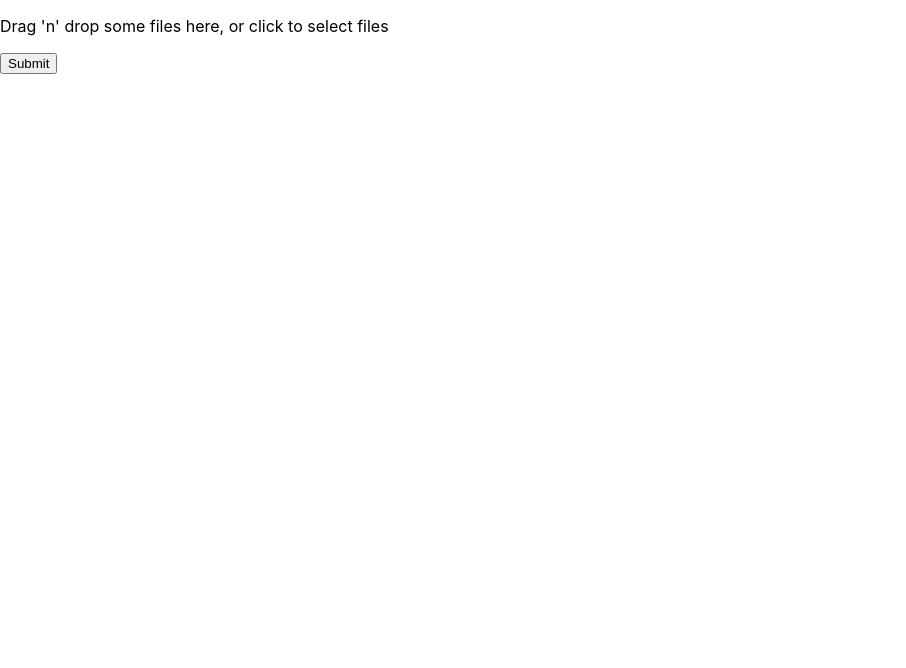
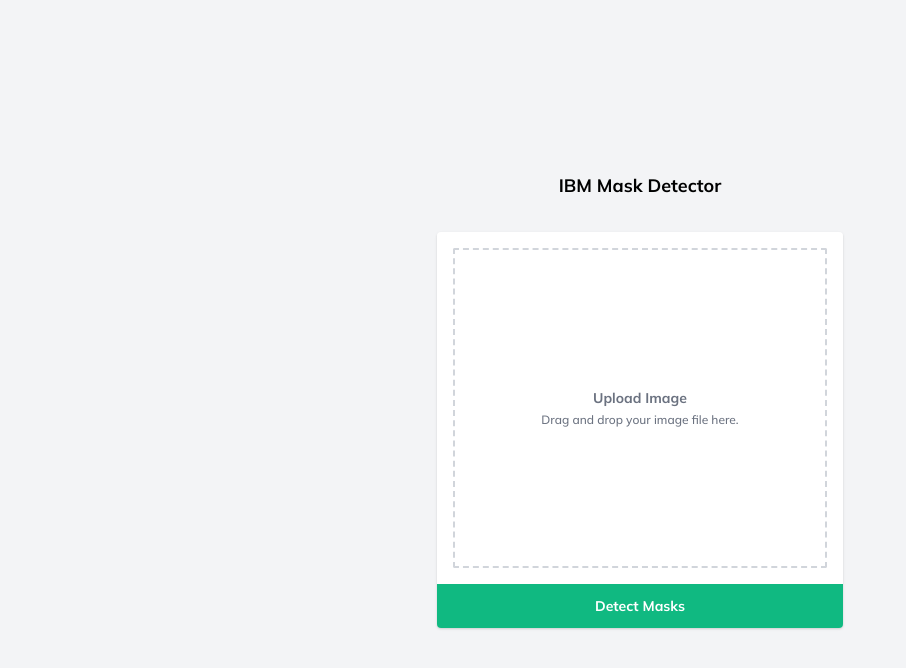
Before and after one commit to alimtegar/ibm-mask-detector, a React (Create React App) app: page / in a window 1280 px wide. Shown: the top 668 px of the page, without its empty margins (0-906 px from the left). Built offline with nearby package versions, Linux system fonts and the light colour scheme.

Commit message:
Styling the Uploader component

```diff
--- /dev/null
+++ b/craco.config.js
@@ -0,0 +1,10 @@
+module.exports = {
+    style: {
+        postcss: {
+            plugins: [
+                require('tailwindcss'),
+                require('autoprefixer'),
+            ],
+        },
+    },
+}
--- a/server.js
+++ b/server.js
@@ -30,7 +30,7 @@
         files['images_file'].map((file) => {
             imagesFile.push({
                 data: fs.createReadStream(file.path),
-                contentType: 'image/jpeg',
+                contentType: file.headers['content-type'],
             });
 
             return false;
@@ -40,19 +40,15 @@
             imagesFile: imagesFile,
             collectionIds: [process.env.IBM_COLLECTION_ID],
             features: ['objects'],
-            threshold: 0.2,
+            threshold: req.query.treshold,
         };
 
         visualRecognition.analyze(params)
             .then(response => {
-                console.log(JSON.stringify(response.result, null, 2));
-
                 res.json(response.result);
             })
-            .catch(err => {
-                console.log('error: ', err);
-
-                res.json(err);
+            .catch(error => {
+                res.json(error);
             });
     });
 
--- a/src/App.js
+++ b/src/App.js
@@ -1,11 +1,11 @@
 import { useState } from 'react';
 import axios from 'axios';
-
 
 import Uploader from './components/Uploader';
 
 const App = () => {
     const [imagesFile, setImagesFile] = useState([]);
+    const treshold = 0.2;
 
     const analyzeImages = () => {
         let formData = new FormData();
@@ -14,27 +14,32 @@
 
         axios({
             method: 'post',
-            url: 'http://localhost:5000/analyze-images',
+            url: 'http://localhost:5000/analyze-images?treshold=' + treshold,
             data: formData,
             headers: { 'Content-Type': 'multipart/form-data' }
         })
-            .then(function (response) {
-                //handle success
+            .then((response) => {
                 console.log(response);
             })
-            .catch(function (response) {
-                //handle error
-                console.log(response);
+            .catch((error) => {
+                console.log(error);
             });
     };
 
     return (
-        <div className="App">
-            <Uploader setImagesFile={setImagesFile} />
+        <div>
+            <div className="flex flex-col justify-center items-center bg-gray-100 p-8 w-screen h-screen">
+                <h1 className="font-bold text-lg mb-8">
+                    IBM Mask Detector
+                </h1>
+                <div className="w-1/3 shadow rounded overflow-hidden">
+                    <Uploader setImagesFile={setImagesFile} />
 
-            <button onClick={() => analyzeImages()}>
-                Submit
-            </button>
+                    <button onClick={() => analyzeImages()} className="bg-green-500 w-full text-white text-sm font-bold px-4 py-3">
+                        Detect Masks
+                    </button>
+                </div>
+            </div>
         </div>
     );
 }
--- /dev/null
+++ b/src/assets/css/style.css
@@ -0,0 +1,5 @@
+@import url('https://fonts.googleapis.com/css2?family=Mulish:wght@500;700&display=swap');
+
+html {
+    font-family: 'Mulish', sans-serif;
+}
--- a/src/components/Uploader.js
+++ b/src/components/Uploader.js
@@ -4,19 +4,11 @@
 const thumbsContainer = {
     display: 'flex',
     flexDirection: 'row',
-    flexWrap: 'wrap',
-    marginTop: 16
+    flexWrap: 'wrap'
 };
 
 const thumb = {
     display: 'inline-flex',
-    borderRadius: 2,
-    border: '1px solid #eaeaea',
-    marginBottom: 8,
-    marginRight: 8,
-    width: 100,
-    height: 100,
-    padding: 4,
     boxSizing: 'border-box'
 };
 
@@ -28,8 +20,6 @@
 
 const img = {
     display: 'block',
-    width: 'auto',
-    height: '100%'
 };
 
 const Uploader = ({ setImagesFile }) => {
@@ -46,9 +36,10 @@
     });
 
     const thumbs = files.map((file) => (
-        <div style={thumb} key={file.name}>
+        <div style={thumb} key={file.name} className="bg-white w-full">
             <div style={thumbInner}>
                 <img
+                    className="w-full"
                     src={file.preview}
                     style={img}
                     alt="Preview"
@@ -63,14 +54,23 @@
     }, [files]);
 
     return (
-        <section className="container">
-            <div {...getRootProps({ className: 'dropzone' })}>
-                <input {...getInputProps()} />
-                <p>Drag 'n' drop some files here, or click to select files</p>
-            </div>
-            <aside style={thumbsContainer}>
-                {thumbs}
-            </aside>
+        <section className="container bg-white p-4">
+            {!files.length ? (
+                <div {...getRootProps({ className: 'dropzone flex flex-col justify-center h-80 text-center text-gray-500 text-sm border-2 border-dashed border-gray-300 hover:border-green-500 rounded-sm outline-none cursor-pointer' })}>
+                    <input {...getInputProps()} />
+
+                    <span className="font-bold mb-1">
+                        Upload Image
+                    </span>
+                    <span className="text-xs">
+                        Drag and drop your image file here.
+                    </span>
+
+                </div>) : (
+                    <aside style={thumbsContainer}>
+                        {thumbs}
+                    </aside>
+                )}
         </section>
     );
 }
--- a/src/index.css
+++ b/src/index.css
@@ -1,13 +1,3 @@
-body {
-  margin: 0;
-  font-family: -apple-system, BlinkMacSystemFont, 'Segoe UI', 'Roboto', 'Oxygen',
-    'Ubuntu', 'Cantarell', 'Fira Sans', 'Droid Sans', 'Helvetica Neue',
-    sans-serif;
-  -webkit-font-smoothing: antialiased;
-  -moz-osx-font-smoothing: grayscale;
-}
-
-code {
-  font-family: source-code-pro, Menlo, Monaco, Consolas, 'Courier New',
-    monospace;
-}
+@tailwind base;
+@tailwind components;
+@tailwind utilities;
--- a/src/index.js
+++ b/src/index.js
@@ -1,8 +1,11 @@
 import React from 'react';
 import ReactDOM from 'react-dom';
-import './index.css';
 import App from './App';
 import reportWebVitals from './reportWebVitals';
+
+// Import styles
+import './index.css';
+import './assets/css/style.css';
 
 ReactDOM.render(
   <React.StrictMode>
--- /dev/null
+++ b/tailwind.config.js
@@ -0,0 +1,11 @@
+module.exports = {
+    purge: ['./src/**/*.{js,jsx,ts,tsx}', './public/index.html'],
+    darkMode: false, // or 'media' or 'class'
+    theme: {
+        extend: {},
+    },
+    variants: {
+        extend: {},
+    },
+    plugins: [],
+}
```
Also changed, not shown: package.json (+7 -3 lines), 2 other files (tests, documents, lock files or other folders).
